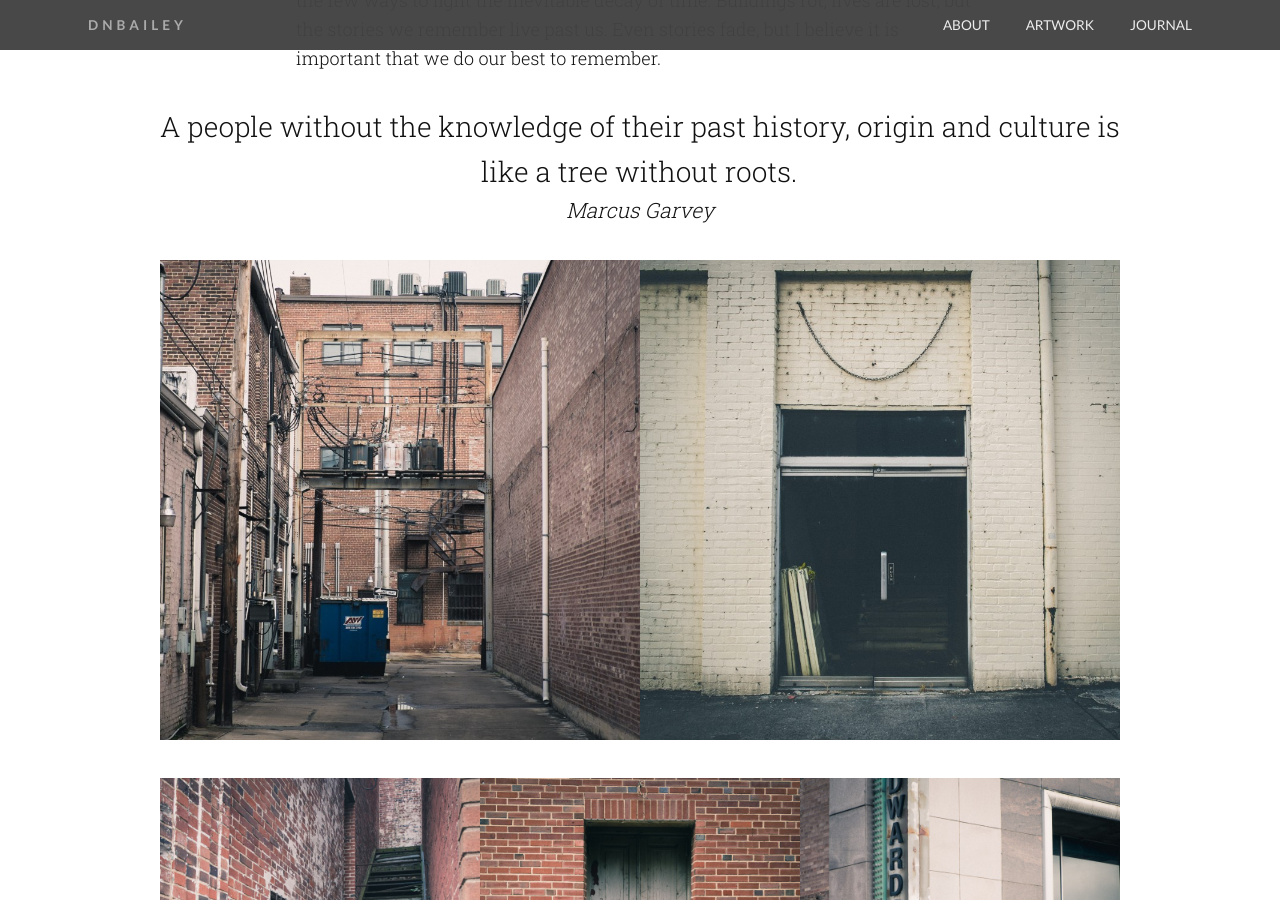
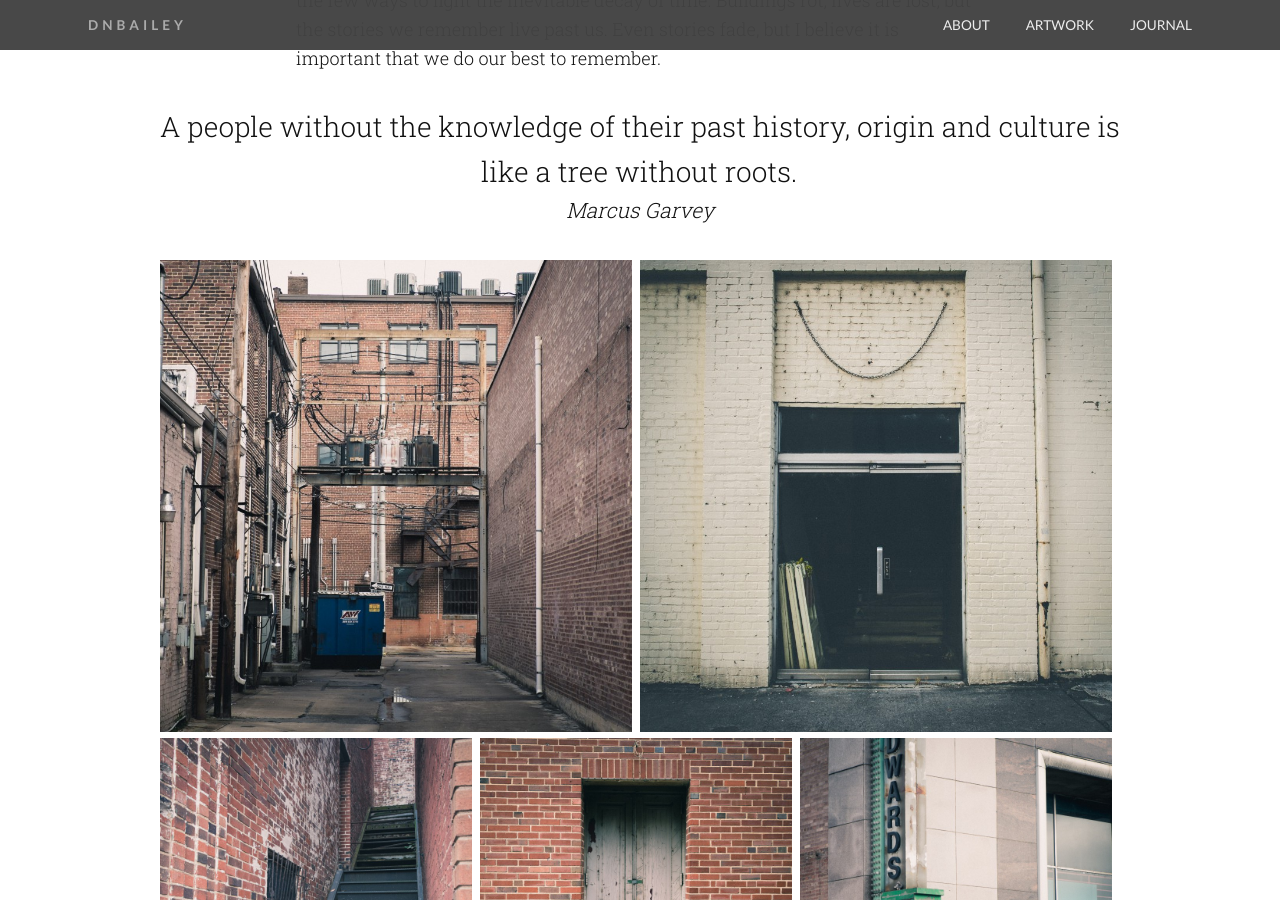
Before and after one commit to dnbailey/dnbailey.github.io.bak, a Jekyll site: the page built from _posts/2014-09-01-urban-decay.md, in a window 1280 px wide and 900 px high, scrolled down 1530 px. Built offline with Jekyll 4.4.1, drawn with Linux system fonts in a browser that asks for light colours; nearby versions of some CDN libraries.

Commit message:
Add clearfix and spacing on multiple figure

```diff
--- a/_sass/_layout.scss
+++ b/_sass/_layout.scss
@@ -62,8 +62,14 @@ body, h1, h2, h3, h4, h5, h6, p, blockquote, pre, hr, dl, dd, ol, ul, figure { m
     &.wide { width: calc(100% - 6em); }
 }
 
+// Page Content
+.page-content {
+    &:before, &:after { content: " "; display: table; }
+    &:after { clear: both; }
+}
+
 // Post
-.post { padding-bottom: 5em; }
+.post { padding-bottom: 5em; word-wrap: break-word; }
 .video-container {position: relative; margin-bottom: 2em; padding-bottom: 56.25%; padding-top: 30px; height: 0; overflow: hidden; }
 .video-container iframe, .video-container object, .video-container embed {position: absolute; top: 0; left: 0; width: 100%; height: 100%; border: 0; }
 
@@ -93,11 +99,13 @@ body, h1, h2, h3, h4, h5, h6, p, blockquote, pre, hr, dl, dd, ol, ul, figure { m
 @media screen and (min-width: $is-medium) {
     // Set Widths
     .home .block, .journal .block, .site-footer .footer-nav, .site-footer .legal { width: 50em; margin: 0 auto; }
-    .page-content { overflow: hidden; }
     .post, .post-header { width: 43em; margin: 0 auto; word-break: break-word; }
     // Figures
     .post figure.large-center { position: relative; width: 75vw; left: calc(-37.5vw + 50%); text-align: center; }
-    .post figure.multiple { position: relative; width: 75vw; left: calc(-37.5vw + 50%); display: flex; flex-flow: row; align-items: center; }
+    .post figure.multiple { position: relative; width: 75vw; left: calc(-37.5vw + 50%); display: flex; flex-flow: row; align-items: center; margin-bottom: 0;
+        div { margin-right: 0.5em; }
+    }
+    .post div.spacer { padding: 1em 0; }
 
     // Site Header
     .site-header { background: none; padding: 0;
```
